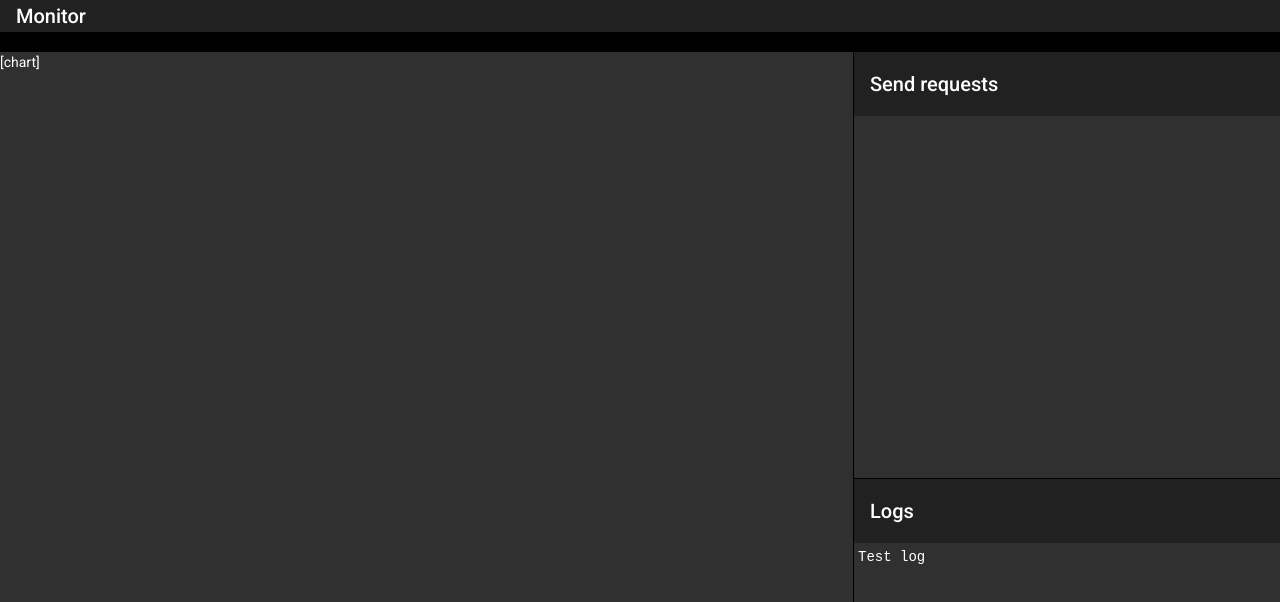
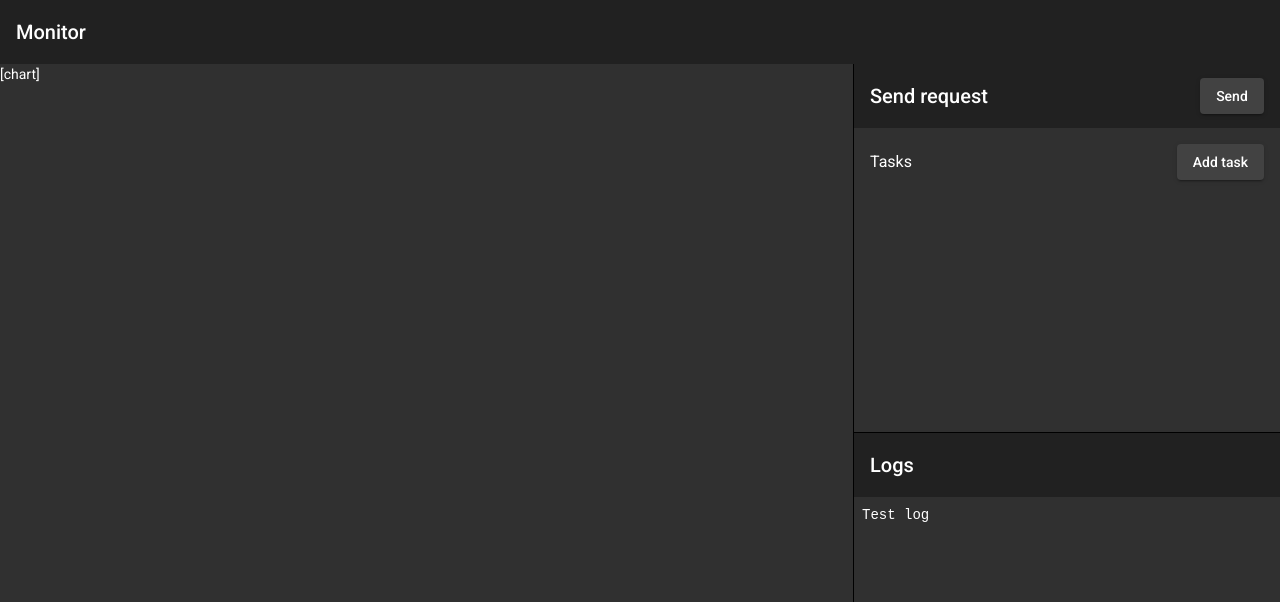
Before and after one commit to andrei828/LoadBalancerAndProcessScheduling, an Angular app in the folder frontend/: page / in a window 1280 px wide. Shown: the top 602 px of the page. Built offline with nearby package versions, Linux system fonts and the light colour scheme.

Commit message:
task form array

```diff
--- a/frontend/src/app/pages/monitor/monitor.component.html
+++ b/frontend/src/app/pages/monitor/monitor.component.html
@@ -2,16 +2,33 @@
   <mat-toolbar>
     <span>Monitor</span>
   </mat-toolbar>
-  <mat-grid-list cols="3" rows="2" class="main-content">
+  <div class="main-content container" #container>
+    <mat-grid-list cols="3" rows="2" [rowHeight]="rowHeigth">
       <mat-grid-tile colspan="2" rowspan="2">
         <div class="tile-content">[chart]</div>
       </mat-grid-tile>
       <mat-grid-tile>
         <div class="tile-content toolbar-view">
-        <mat-toolbar>Send requests</mat-toolbar>
-        <div class="main-content">
-
+          <mat-toolbar>
+            <span>Send request</span>
+            <span class="spacer"></span>
+            <button mat-raised-button>Send</button>
+          </mat-toolbar>
+          <form class="main-content request-container" [formGroup]="sendRequestForm">
+            <div class="tasks-header">
+              <h3>Tasks</h3>
+              <button mat-raised-button (click)="addTask()">Add task</button>
             </div>
+            <div formArrayName="tasks" class="tasks-container">
+              <mat-card *ngFor="let task of taskFormArray.controls; let index = index" [formGroupName]="index" class="task">
+                <span class="task-name">Task {{ index + 1 }}</span>
+                <mat-form-field class="task-duration">
+                  <mat-label>Duration</mat-label>
+                  <input matInput type="number" formControlName="duration" />
+                </mat-form-field>
+              </mat-card>
+            </div>
+          </form>
         </div>
       </mat-grid-tile>
       <mat-grid-tile>
@@ -24,3 +41,4 @@
       </mat-grid-tile>
     </mat-grid-list>
   </div>
+</div>
--- a/frontend/src/app/pages/monitor/monitor.component.scss
+++ b/frontend/src/app/pages/monitor/monitor.component.scss
@@ -1,8 +1,5 @@
-
-
 mat-grid-list {
   background: #000;
-  padding-top: 20px;
 
   mat-grid-tile {
     background: #303030;
@@ -14,7 +11,35 @@ mat-grid-list {
   }
 }
 
+.request-container {
+  padding: 16px;
+  .tasks-header {
+    display: flex;
+    align-items: center;
+    h3 {
+      flex: 1;
+      margin: 0;
+    }
+  }
+
+  .tasks-container {
+    mat-card.task {
+      padding: 8px 16px;
+      margin-top: 8px;
+      display: flex;
+      align-items: center;
+      .task-name {
+        flex: 1;
+      }
+      .task-duration {
+        max-width: 75px;
+        height: 48px;
+      }
+    }
+  }
+}
+
 .logs-container {
   font-family: 'Courier New', Courier, monospace;
-  padding: 4px;
+  padding: 8px;
 }
--- a/frontend/src/app/pages/monitor/monitor.component.ts
+++ b/frontend/src/app/pages/monitor/monitor.component.ts
@@ -1,15 +1,48 @@
-import { Component, OnInit } from '@angular/core';
+import { AfterContentInit, AfterViewInit, Component, ElementRef, HostListener, OnInit, ViewChild } from '@angular/core';
+import { FormArray, FormControl, FormGroup, Validators } from '@angular/forms';
 
 @Component({
   selector: 'app-monitor',
   templateUrl: './monitor.component.html',
   styleUrls: ['./monitor.component.scss']
 })
-export class MonitorComponent implements OnInit {
+export class MonitorComponent implements OnInit, AfterViewInit {
 
   constructor() { }
+
+  sendRequestForm = new FormGroup({
+    tasks: new FormArray([]),
+  });
+
+  @ViewChild('container') container!: ElementRef<HTMLInputElement>;
+
+  rowHeigth: number = 0;
 
   ngOnInit(): void {
   }
 
+  ngAfterViewInit(): void {
+    setTimeout(() => {
+      this.onResize();
+    }, 0);
+  }
+
+  @HostListener('window:resize', ['$event'])
+  onResize() {
+    this.rowHeigth = this.container.nativeElement.clientHeight / 2;
+  }
+
+  get taskFormArray() {
+    return this.sendRequestForm.get("tasks") as FormArray;
+  }
+
+  addTask() {
+    const task = new FormGroup({
+      duration: new FormControl(null, [Validators.required])
+    });
+    this.taskFormArray.push(task);
+  }
+
+
+
 }
--- a/frontend/src/styles.scss
+++ b/frontend/src/styles.scss
@@ -19,3 +19,7 @@ body {
     overflow: auto;
   }
 }
+
+.spacer {
+  flex: 1;
+}
```
Lines whose indentation alone changed are shown as unchanged.
